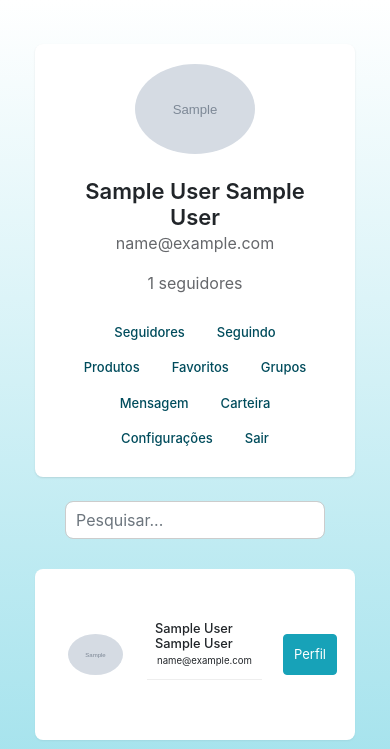
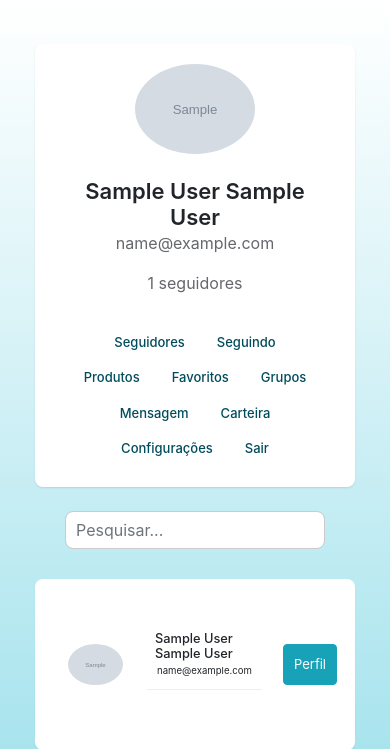
Before and after one commit to DuqueMajores/Rede-Social-E-commerce, a Flask app: page /home/1/ in a window 390 px wide. Shown: the top 749 px of the page. Run offline with Flask 3, Linux system fonts and the light colour scheme; a user stored in the database is signed in; tables that the repository leaves empty hold one stand-in row (values such as "Sample post"); grey boxes marked "Sample" are stand-in pictures; some libraries are stand-ins or nearby versions; some web fonts are replaced.

Commit message:
ajuste css

```diff
--- a/app/static/css/home.css
+++ b/app/static/css/home.css
@@ -226,6 +226,10 @@ body {
         color: #65676b;
     }
 
+    #header_home nav{
+        margin-top: 10px;
+    }
+
     /* Navigation */
     #header_home nav div {
         display: flex;
@@ -276,6 +280,7 @@ body {
 }
 
 @media screen and (max-width: 460px){
+
     /* Feed ou conteúdo */
     #nolt_home {
         margin-top: 30px;
```
Also changed, not shown: instance/database.db.
